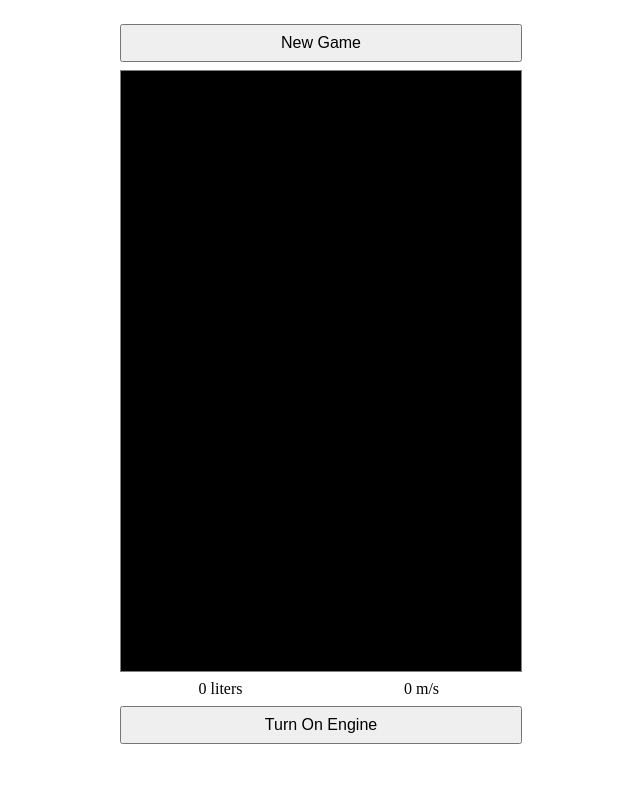
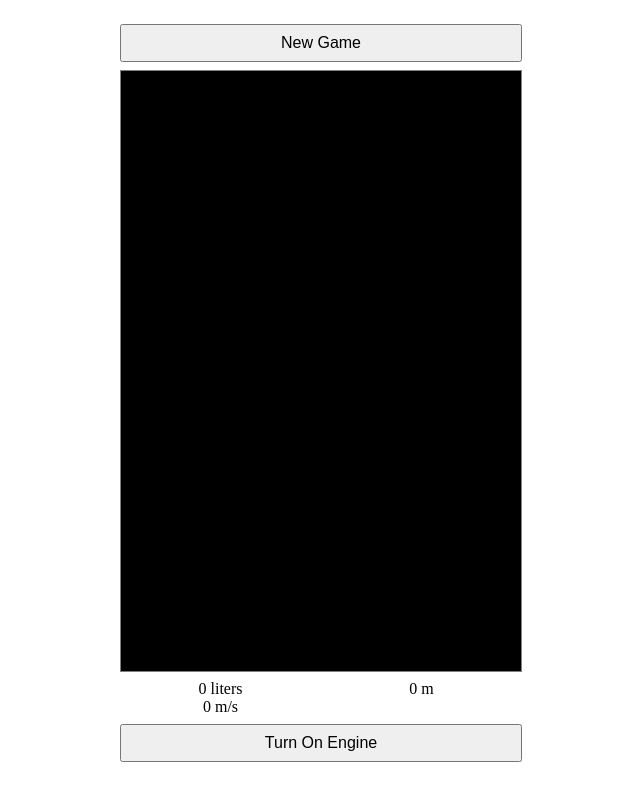
Before and after one commit to tomfoxweb/game-apollon, an Angular app: page / in a window 1280 px wide. Shown: the whole page, without its empty margins (319-959 px from the left). Built offline with nearby package versions, Linux system fonts and the light colour scheme.

Commit message:
Add altitude showing in view

```diff
--- a/src/app/app.component.html
+++ b/src/app/app.component.html
@@ -3,6 +3,7 @@
   <canvas #canvasGame class="canvas-game" width="400" height="600"></canvas>
   <div class="info-container">
     <span class="info-fuel">{{ fuelAmount }} liters</span>
+    <span class="info-altitude">{{ altitude }} m</span>
     <span class="info-velocity">{{ velocity }} m/s</span>
   </div>
   <button
--- a/src/app/app.component.ts
+++ b/src/app/app.component.ts
@@ -17,6 +17,7 @@ export class AppComponent implements OnInit, AfterViewInit, Viewable {
   @ViewChild('canvasGame') canvasGame!: ElementRef<HTMLCanvasElement>;
   fuelAmount = 0;
   velocity = 0;
+  altitude = 0;
 
   constructor(private gameArena: GameArenaService) {}
 
@@ -28,6 +29,10 @@ export class AppComponent implements OnInit, AfterViewInit, Viewable {
 
   showFuelAmount(fuelAmount: number): void {
     this.fuelAmount = fuelAmount;
+  }
+
+  showAltitude(altitude: number): void {
+    this.altitude = altitude;
   }
 
   showVelocity(velocity: number): void {
--- a/src/app/game-arena.service.ts
+++ b/src/app/game-arena.service.ts
@@ -32,6 +32,13 @@ export class GameArenaService {
     this.viewable.showVelocity(velocity);
   }
 
+  private showAltitude(altitude: number): void {
+    if (this.viewable === undefined) {
+      throw new Error('Undefined View on GameArenaService');
+    }
+    this.viewable.showAltitude(altitude);
+  }
+
   newGame(): void {}
 
   turnOnEngine(): void {}
--- a/src/app/viewable.ts
+++ b/src/app/viewable.ts
@@ -1,4 +1,5 @@
 export interface Viewable {
   showFuelAmount(fuelAmount: number): void;
+  showAltitude(altitude: number): void;
   showVelocity(velocity: number): void;
 }
```
